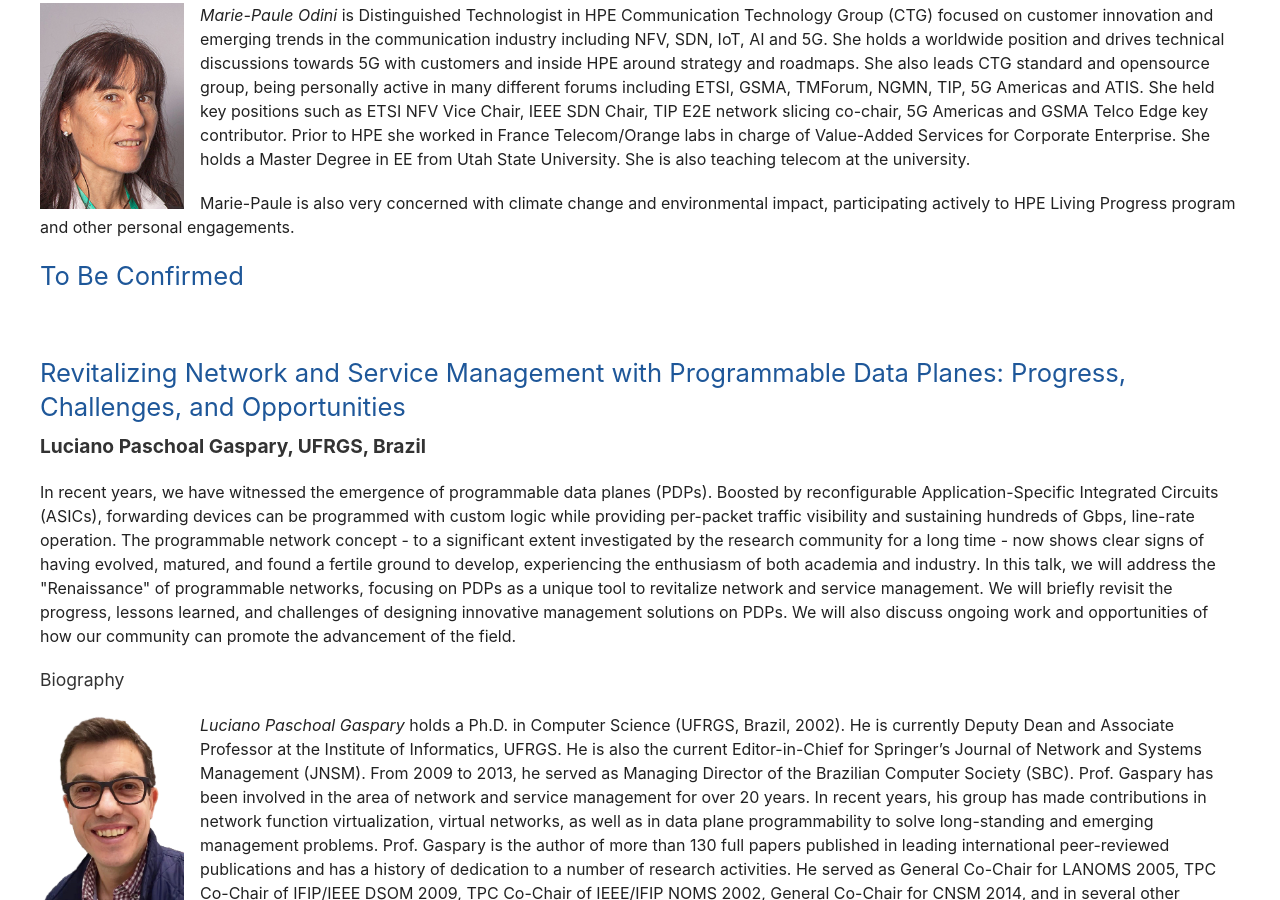
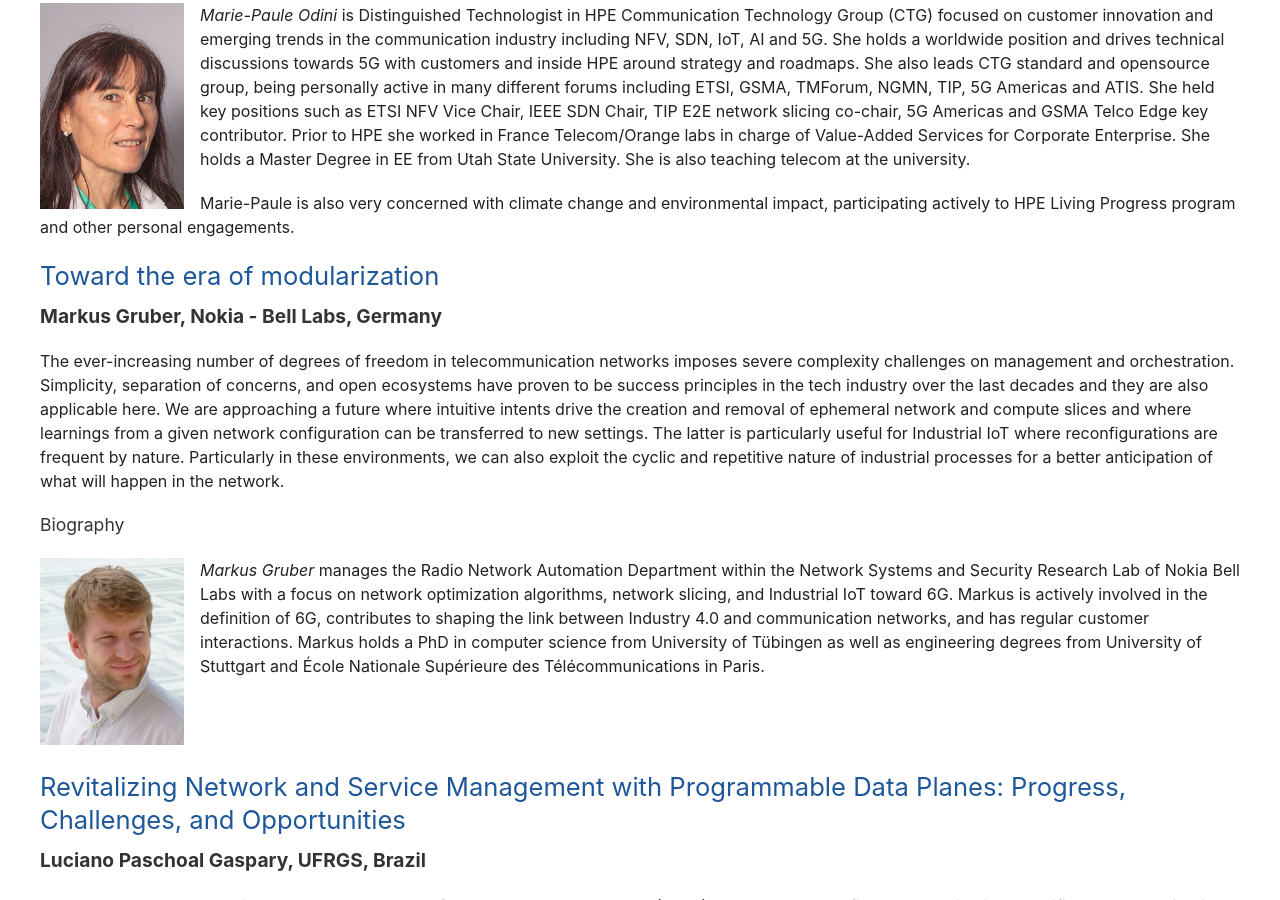
Before and after one commit to stuartclayman/cnsm_2021_website, a Jekyll site: the page built from keynotes.html, in a window 1280 px wide and 900 px high, scrolled down 1734 px. Built offline with Jekyll 4.4.1, drawn with Linux system fonts in a browser that asks for light colours; nearby versions of some CDN libraries.

Commit message:
Keynotes & Program

```diff
--- a/keynotes.html
+++ b/keynotes.html
@@ -57,23 +57,23 @@ layout: page
 </p>
 
 
-<h2 class="cn-blue"> To Be Confirmed</h2>
+<h2 class="cn-blue">Toward the era of modularization</h2>
 
-<!-- <h3 class="cnsm-header">Marina Thottan, Nokia - Bell Labs, USA</h3> -->
+<h3 class="cnsm-header">Markus Gruber, Nokia - Bell Labs, Germany</h3>
 
-<!--
+<p>The ever-increasing number of degrees of freedom in telecommunication networks imposes severe complexity challenges on management and orchestration. Simplicity, separation of concerns, and open ecosystems have proven to be success principles in the tech industry over the last decades and they are also applicable here. We are approaching a future where intuitive intents drive the creation and removal of ephemeral network and compute slices and where learnings from a given network configuration can be transferred to new settings. The latter is particularly useful for Industrial IoT where reconfigurations are frequent by nature. Particularly in these environments, we can also exploit the cyclic and repetitive nature of industrial processes for a better anticipation of what will happen in the network.</p>
+
 <h4>Biography</h4>
 
 <p>
-  <img align="left" width="160" height="200" src="images/Marina_Thottan.png" style="padding-right: 16px">
-  <i>Marina Thottan</i> joined Bell Labs Research in 1999, and has contributed to a wide variety of projects, including Content Distribution, Routing protocols, Data over Optical networks, High Speed Router Design, Network Management and Anomaly Detection. Most recently she has been leading work on Network Orchestration, Network Slicing, and 5G Security. She is a Bell Labs Fellow and an IEEE Fellow. Marina received a Ph.D. in Electrical and Computer Engineering from Rensselaer in 2000. She has published extensively and holds several patents in the area of network technologies. She is co-author of the book "Communication Networks for Smart Grids: Making Smart Grids Real" and has also Co-edited a book on "Algorithms for Next Generation Networks".
-</p>
+  <img align="left" width="160" height="200" src="images/Markus_Gruber.jpg" style="padding-right: 16px">
+  <i>Markus Gruber</i> manages the Radio Network Automation Department within the Network Systems and Security Research Lab of Nokia Bell Labs with a focus on network optimization algorithms, network slicing, and Industrial IoT toward 6G. Markus is actively involved in the definition of 6G, contributes to shaping the link between Industry 4.0 and communication networks, and has regular customer interactions. Markus holds a PhD in computer science from University of Tübingen as well as engineering degrees from University of Stuttgart and École Nationale Supérieure des Télécommunications in Paris.
+     </p>
 
--->
 
-<p><br/></p>
+     <p><br/></p>
 
-<h2 class="cn-blue">Revitalizing Network and Service Management with Programmable Data Planes: Progress, Challenges, and Opportunities</h2>
+     <h2 class="cn-blue" style="clear: both; padding-top: 1em;">Revitalizing Network and Service Management with Programmable Data Planes: Progress, Challenges, and Opportunities</h2>
 
 <h3 class="cnsm-header">Luciano Paschoal Gaspary, UFRGS, Brazil</h3>
 
--- a/program.html
+++ b/program.html
@@ -11,10 +11,10 @@ layout: page
         <h1>CNSM 2021 Program</h1>
 
         <p>
-          Here is the provisional program for CNSM 2021.  All times are for the CEST timezone.
+          Here is the program for CNSM 2021.  All times are for the CEST timezone.
         </p>
 
-        <img src="images/CNSM2021_Program_v4.png" />
+        <img src="images/CNSM2021_Program_v5.png" />
 
         <p></p>
 
```
Also changed, not shown: images/CNSM2021_Program_v4.png (deleted), images/CNSM2021_Program_v5.png (added), images/Markus_Gruber.jpg (added).
